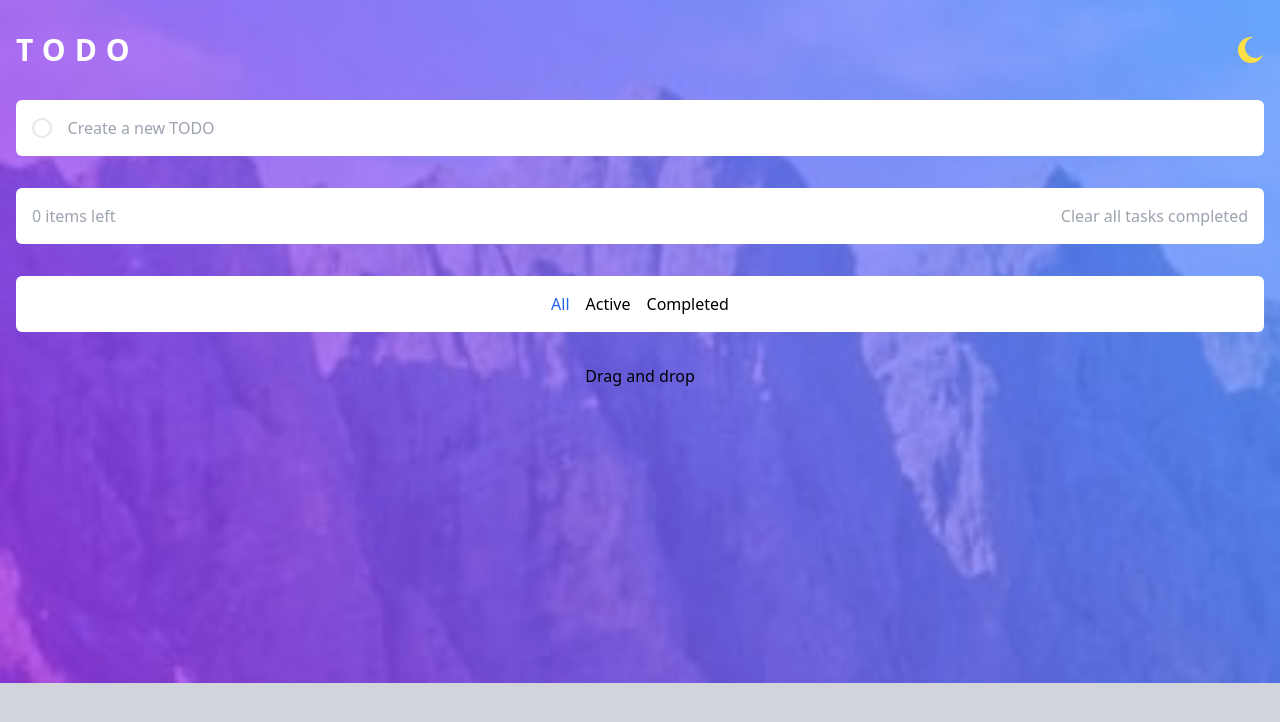
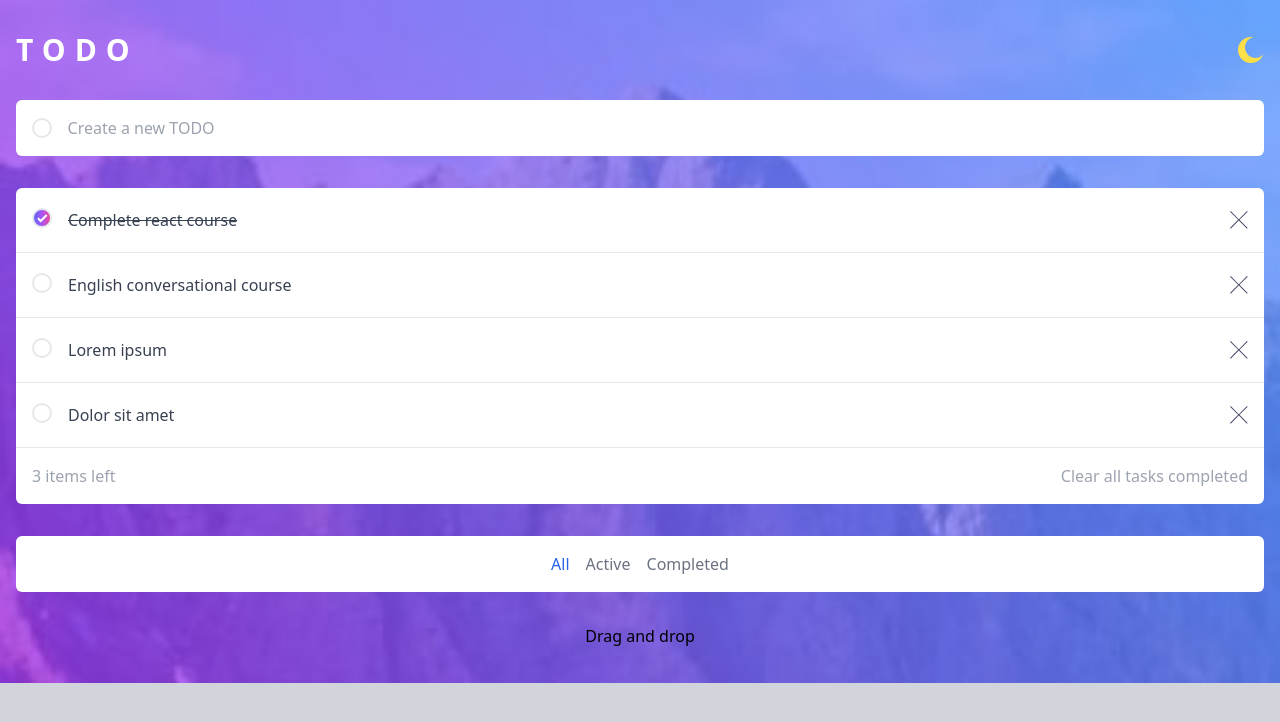
Before and after one commit to tomark4/react-bluuweb-2023, a React (Vite) app in the folder react-todo/: page / in a window 1280 px wide. Shown: the top 722 px of the page. Built offline with nearby package versions, Linux system fonts and the light colour scheme.

Commit message:
feat: End todo list basic with props

```diff
--- a/react-todo/package.json
+++ b/react-todo/package.json
@@ -11,11 +11,13 @@
   },
   "dependencies": {
     "react": "^18.2.0",
-    "react-dom": "^18.2.0"
+    "react-dom": "^18.2.0",
+    "validator": "^13.9.0"
   },
   "devDependencies": {
     "@types/react": "^18.0.37",
     "@types/react-dom": "^18.0.11",
+    "@types/validator": "^13.7.17",
     "@typescript-eslint/eslint-plugin": "^5.59.0",
     "@typescript-eslint/parser": "^5.59.0",
     "@vitejs/plugin-react": "^4.0.0",
--- a/react-todo/src/App.tsx
+++ b/react-todo/src/App.tsx
@@ -1,79 +1,12 @@
-import { useState } from "react";
-import { CrossIcon, MoonIcon } from "./components/icons";
-
-interface Todo {
-  id: string;
-  text: string;
-  completed?: boolean;
-}
+import HeaderApp from "./components/HeaderApp";
+import { TodoMain } from "./components/todo/";
 
 const App = () => {
-  const [value, setValue] = useState("");
-  const [todos, setTodos] = useState<Todo[]>([]);
-
-  const handleSubmit = (e: any) => {
-    e.preventDefault();
-    setTodos((prev) => [...prev, { id: crypto.randomUUID(), text: value }]);
-    setValue("");
-  };
-
   return (
     <div className="bg-[url('./assets/bg-mobile-light.jpg')] bg-no-repeat bg-contain bg-gray-300 min-h-screen">
-      <header className="container mx-auto px-4 pt-8">
-        <div className="flex justify-between">
-          <h1 className="uppercase text-white text-3xl font-semibold tracking-[0.3em]">
-            Todo
-          </h1>
-          <button>
-            <MoonIcon className="fill-yellow-300" />
-          </button>
-        </div>
+      <HeaderApp />
 
-        <form
-          onSubmit={handleSubmit}
-          className="bg-white mt-8 rounded-md overflow-hidden py-4 flex gap-4 items-center px-4"
-        >
-          <span className="rounded-full border-2 w-5 h-5 inline-block "></span>
-          <input
-            type="text"
-            name="value"
-            value={value}
-            onChange={(e) => setValue(e.target.value)}
-            placeholder="Create a new TODO"
-            className="w-full text-gray-600 outline-none"
-          />
-        </form>
-      </header>
-
-      <main className="container mx-auto px-4 mt-8">
-        <div className="bg-white rounded-md">
-          {todos.map((todo) => (
-            <article
-              key={todo.id}
-              className="flex gap-4 border-b-gray-200 border-b px-4 py-5"
-            >
-              <button className="rounded-full border-2 w-5 h-5 inline-block flex-none"></button>
-              <p className="text-gray-700 grow">{todo.text}</p>
-              <button className="flex-none">
-                <CrossIcon />
-              </button>
-            </article>
-          ))}
-
-          <section className="p-4 flex justify-between">
-            <span className="text-gray-400">{todos.length} items left</span>
-            <button className="text-gray-400">Clear all tasks completed</button>
-          </section>
-        </div>
-      </main>
-
-      <section className="px-4 container mx-auto mt-8">
-        <div className="bg-white p-4 rounded-md flex justify-center gap-4">
-          <button className="text-blue-600">All</button>
-          <button className="hover:text-blue-600">Active</button>
-          <button className="hover:text-blue-600">Completed</button>
-        </div>
-      </section>
+      <TodoMain />
 
       <section className="text-center mt-8">
         {/* TODO: drag and drop to reorder list */}
--- /dev/null
+++ b/react-todo/src/components/HeaderApp.tsx
@@ -0,0 +1,18 @@
+import { MoonIcon } from "./icons";
+
+const HeaderApp = () => {
+  return (
+    <header className="container mx-auto px-4 pt-8">
+      <div className="flex justify-between">
+        <h1 className="uppercase text-white text-3xl font-semibold tracking-[0.3em]">
+          Todo
+        </h1>
+        <button>
+          <MoonIcon className="fill-yellow-300" />
+        </button>
+      </div>
+    </header>
+  );
+};
+
+export default HeaderApp;
--- /dev/null
+++ b/react-todo/src/components/icons/CheckIcon.tsx
@@ -0,0 +1,17 @@
+interface Props {
+  [x: string]: any;
+}
+const CheckIcon = ({ ...rest }: Props) => {
+  return (
+    <svg xmlns="http://www.w3.org/2000/svg" width="11" height="9" {...rest}>
+      <path
+        fill="none"
+        stroke="#FFF"
+        strokeWidth="2"
+        d="M1 4.304L3.696 7l6-6"
+      />
+    </svg>
+  );
+};
+
+export default CheckIcon;
--- a/react-todo/src/components/icons/index.ts
+++ b/react-todo/src/components/icons/index.ts
@@ -1,2 +1,3 @@
+export { default as CheckIcon } from "./CheckIcon";
 export { default as CrossIcon } from "./CrossIcon";
 export { default as MoonIcon } from "./MoonIcon";
--- /dev/null
+++ b/react-todo/src/components/todo/TodoComputed.tsx
@@ -0,0 +1,21 @@
+import { TodoI } from "./TodoMain";
+
+interface Props {
+  todos: TodoI[];
+  handleClearAll: () => void;
+}
+
+const TodoComputed = ({ todos, handleClearAll }: Props) => {
+  return (
+    <section className="p-4 flex justify-between rounded-b-md">
+      <span className="text-gray-400">
+        {todos.filter((t) => !t.completed).length} items left
+      </span>
+      <button className="text-gray-400" onClick={handleClearAll}>
+        Clear all tasks completed
+      </button>
+    </section>
+  );
+};
+
+export default TodoComputed;
--- /dev/null
+++ b/react-todo/src/components/todo/TodoForm.tsx
@@ -0,0 +1,42 @@
+import { useState } from "react";
+import validator from "validator";
+
+interface Props {
+  onCreate: (v: string) => void;
+}
+
+const TodoForm = ({ onCreate }: Props) => {
+  const [title, setTitle] = useState("");
+
+  const handleSubmit = (e: any) => {
+    e.preventDefault();
+
+    if (validator.isEmpty(title.trim())) {
+      setTitle("");
+      return;
+    }
+
+    onCreate(title.trim());
+    setTitle("");
+  };
+
+  return (
+    <form
+      onSubmit={handleSubmit}
+      className="bg-white mt-8 rounded-md overflow-hidden py-4 flex gap-4 items-center px-4"
+    >
+      <span className="rounded-full border-2 w-5 h-5 inline-block "></span>
+      <input
+        autoComplete="off"
+        type="text"
+        name="value"
+        value={title}
+        onChange={(e) => setTitle(e.target.value)}
+        placeholder="Create a new TODO"
+        className="w-full text-gray-600 outline-none"
+      />
+    </form>
+  );
+};
+
+export default TodoForm;
--- /dev/null
+++ b/react-todo/src/components/todo/TodoItem.tsx
@@ -0,0 +1,41 @@
+import { CheckIcon, CrossIcon } from "../icons";
+
+interface Props {
+  id: string;
+  title: string;
+  completed?: boolean;
+  handleUpdate: (id: string) => void;
+  handleRemove: (id: string) => void;
+}
+
+const completeStyle =
+  "bg-gradient-to-r from-indigo-500 via-purple-500 to-pink-500 flex justify-center items-center";
+
+const TodoItem = ({
+  id,
+  title,
+  completed,
+  handleUpdate,
+  handleRemove,
+}: Props) => {
+  return (
+    <article className="flex gap-4 border-b-gray-200 border-b px-4 py-5">
+      <button
+        className={`rounded-full border-2 w-5 h-5 flex-none ${
+          completed ? completeStyle : "inline-block"
+        }`}
+        onClick={() => handleUpdate(id)}
+      >
+        {completed && <CheckIcon />}
+      </button>
+      <p className={`text-gray-700 grow ${completed && "line-through"}`}>
+        {title}
+      </p>
+      <button className="flex-none" onClick={() => handleRemove(id)}>
+        <CrossIcon />
+      </button>
+    </article>
+  );
+};
+
+export default TodoItem;
--- /dev/null
+++ b/react-todo/src/components/todo/TodoList.tsx
@@ -0,0 +1,28 @@
+import { TodoItem, TodoComputed } from ".";
+import { TodoI } from "./TodoMain";
+
+interface Props {
+  todos: TodoI[];
+  onUpdate: (id: string) => void;
+  onRemove: (id: string) => void;
+  onClearAll: () => void;
+}
+
+const TodoList = ({ todos, onRemove, onUpdate, onClearAll }: Props) => {
+  return (
+    <div className="bg-white rounded-md mt-8">
+      {todos.map((todo) => (
+        <TodoItem
+          key={todo.id}
+          {...todo}
+          handleRemove={onRemove}
+          handleUpdate={onUpdate}
+        />
+      ))}
+
+      <TodoComputed todos={todos} handleClearAll={onClearAll} />
+    </div>
+  );
+};
+
+export default TodoList;
--- /dev/null
+++ b/react-todo/src/components/todo/TodoListFilter.tsx
@@ -0,0 +1,39 @@
+import { FilterT } from "./TodoMain";
+
+interface Props {
+  filter: FilterT;
+  onFilter: (v: FilterT) => void;
+}
+
+const TodoListFilter = ({ filter, onFilter }: Props) => {
+  return (
+    <section className="container mx-auto mt-8">
+      <div className="bg-white p-4 rounded-md flex justify-center gap-4">
+        <button
+          className={`${filter === "all" ? "text-blue-600" : "text-gray-500"}`}
+          onClick={() => onFilter("all")}
+        >
+          All
+        </button>
+        <button
+          className={`${
+            filter === "not_completed" ? "text-blue-600" : "text-gray-500"
+          }`}
+          onClick={() => onFilter("not_completed")}
+        >
+          Active
+        </button>
+        <button
+          className={`${
+            filter === "completed" ? "text-blue-600" : "text-gray-500"
+          }`}
+          onClick={() => onFilter("completed")}
+        >
+          Completed
+        </button>
+      </div>
+    </section>
+  );
+};
+
+export default TodoListFilter;
--- /dev/null
+++ b/react-todo/src/components/todo/TodoMain.tsx
@@ -0,0 +1,81 @@
+import { useState } from "react";
+import { TodoForm, TodoList, TodoListFilter } from ".";
+
+export interface TodoI {
+  id: string;
+  title: string;
+  completed?: boolean;
+}
+
+export type FilterT = "all" | "completed" | "not_completed";
+
+const initialState: TodoI[] = [
+  { id: crypto.randomUUID(), title: "Complete react course", completed: true },
+  { id: crypto.randomUUID(), title: "English conversational course" },
+  { id: crypto.randomUUID(), title: "Lorem ipsum" },
+  { id: crypto.randomUUID(), title: "Dolor sit amet" },
+];
+
+const TodoMain = () => {
+  const [todos, setTodos] = useState<TodoI[]>(initialState);
+  const [filter, setFilter] = useState<FilterT>("all");
+
+  const handleAdd = (value: string) => {
+    setTodos((prev) => [...prev, { id: crypto.randomUUID(), title: value }]);
+  };
+
+  const handleRemove = (id: string) => {
+    setTodos(todos.filter((i) => i.id !== id));
+  };
+
+  const handleUpdate = (id: string) => {
+    setTodos(
+      todos.map((i) => (i.id === id ? { ...i, completed: !i.completed } : i))
+    );
+  };
+
+  const clearAllCompleted = () => {
+    setTodos(todos.filter((t) => !t.completed));
+  };
+
+  const handleFilterTodos = (): TodoI[] => {
+    switch (filter) {
+      case "all": {
+        return todos;
+      }
+
+      case "completed": {
+        return todos.filter((t) => t.completed);
+      }
+
+      case "not_completed": {
+        return todos.filter((t) => !t.completed);
+      }
+
+      default: {
+        return todos;
+      }
+    }
+  };
+
+  const changeFilter = (value: FilterT) => setFilter(value);
+
+  return (
+    <>
+      <main className="container mx-auto px-4 mt-8">
+        <TodoForm onCreate={handleAdd} />
+
+        <TodoList
+          todos={handleFilterTodos()}
+          onRemove={handleRemove}
+          onUpdate={handleUpdate}
+          onClearAll={clearAllCompleted}
+        />
+
+        <TodoListFilter onFilter={changeFilter} filter={filter} />
+      </main>
+    </>
+  );
+};
+
+export default TodoMain;
--- /dev/null
+++ b/react-todo/src/components/todo/index.ts
@@ -0,0 +1,6 @@
+export { default as TodoComputed } from "./TodoComputed";
+export { default as TodoForm } from "./TodoForm";
+export { default as TodoItem } from "./TodoItem";
+export { default as TodoList } from "./TodoList";
+export { default as TodoListFilter } from "./TodoListFilter";
+export { default as TodoMain } from "./TodoMain";
```
Also changed, not shown: 1 other file (tests, documents, lock files or other folders).
